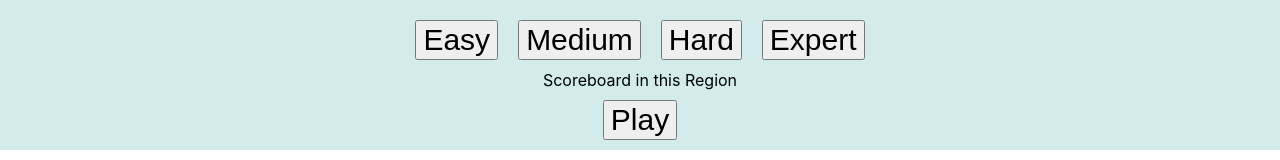
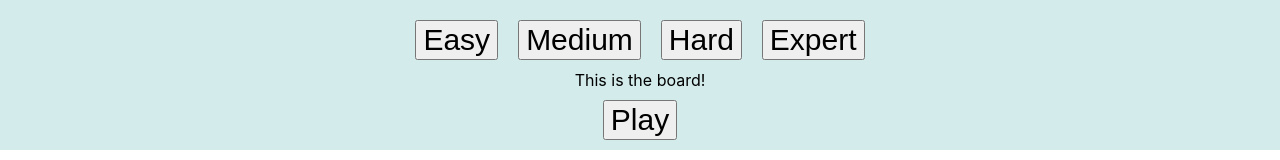
Before and after one commit to TomHoughtonAlliss/sweeper, a React (Create React App) app in the folder frontend/: page / in a window 1280 px wide. Shown: the part 282-442 px from the top of the page. Built offline with nearby package versions, Linux system fonts and the light colour scheme.

Commit message:
Reinstalled dependencies and added board component

```diff
--- a/frontend/src/App.tsx
+++ b/frontend/src/App.tsx
@@ -1,4 +1,5 @@
 import React from "react";
+import Board from "./Board";
 import "./App.css";
 
 function App() {
@@ -14,7 +15,7 @@ function App() {
         <button className='App-button'>Expert</button>
       </div>
       <div className="App-scoreboard">
-        Scoreboard in this Region
+        <Board />
       </div>
       <div>
         <button className="App-button">Play</button>
--- /dev/null
+++ b/frontend/src/Board.tsx
@@ -0,0 +1,3 @@
+export default function Board() {
+    return <body>This is the board!</body>
+}
```
Also changed, not shown: 2 other files (tests, documents, lock files or other folders).
